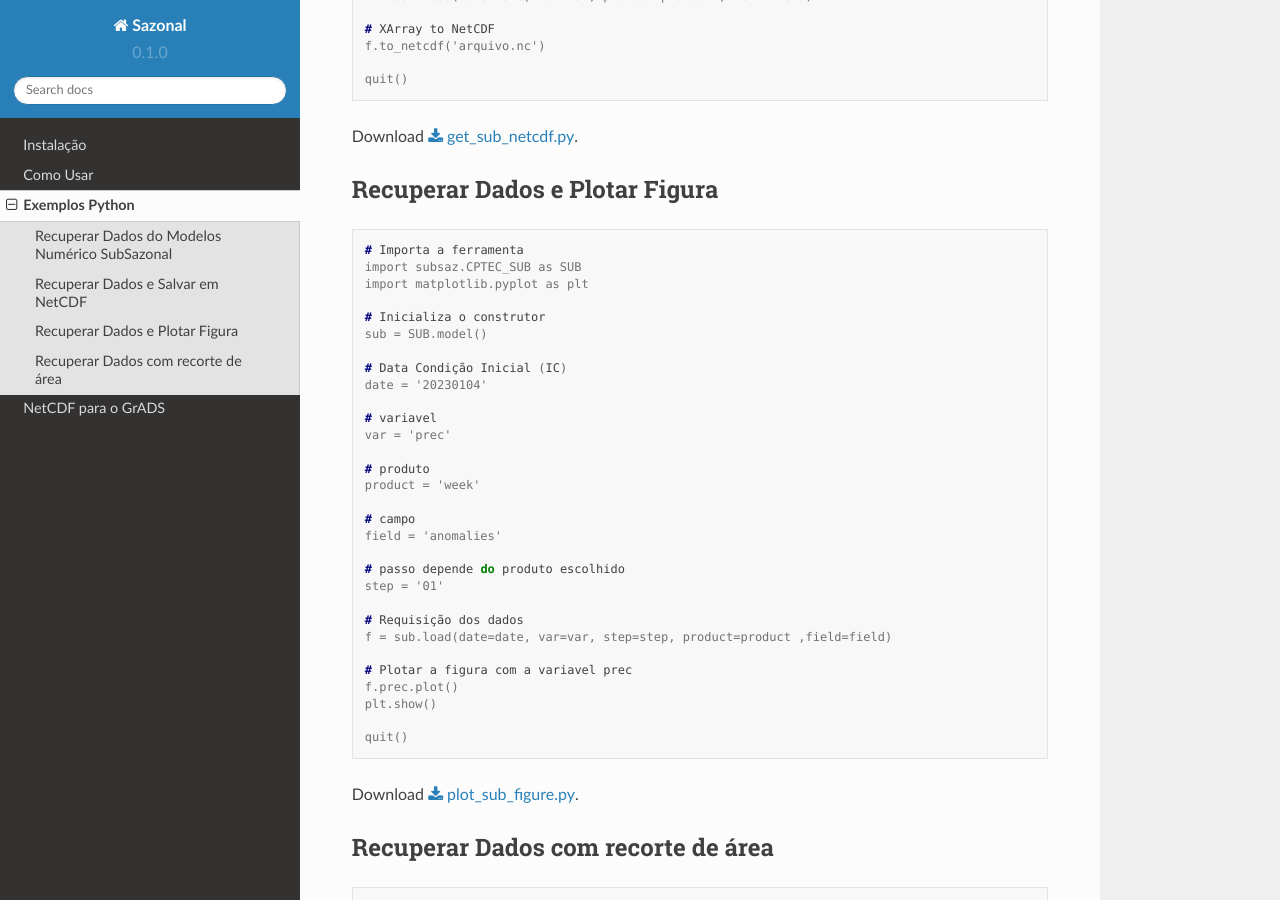
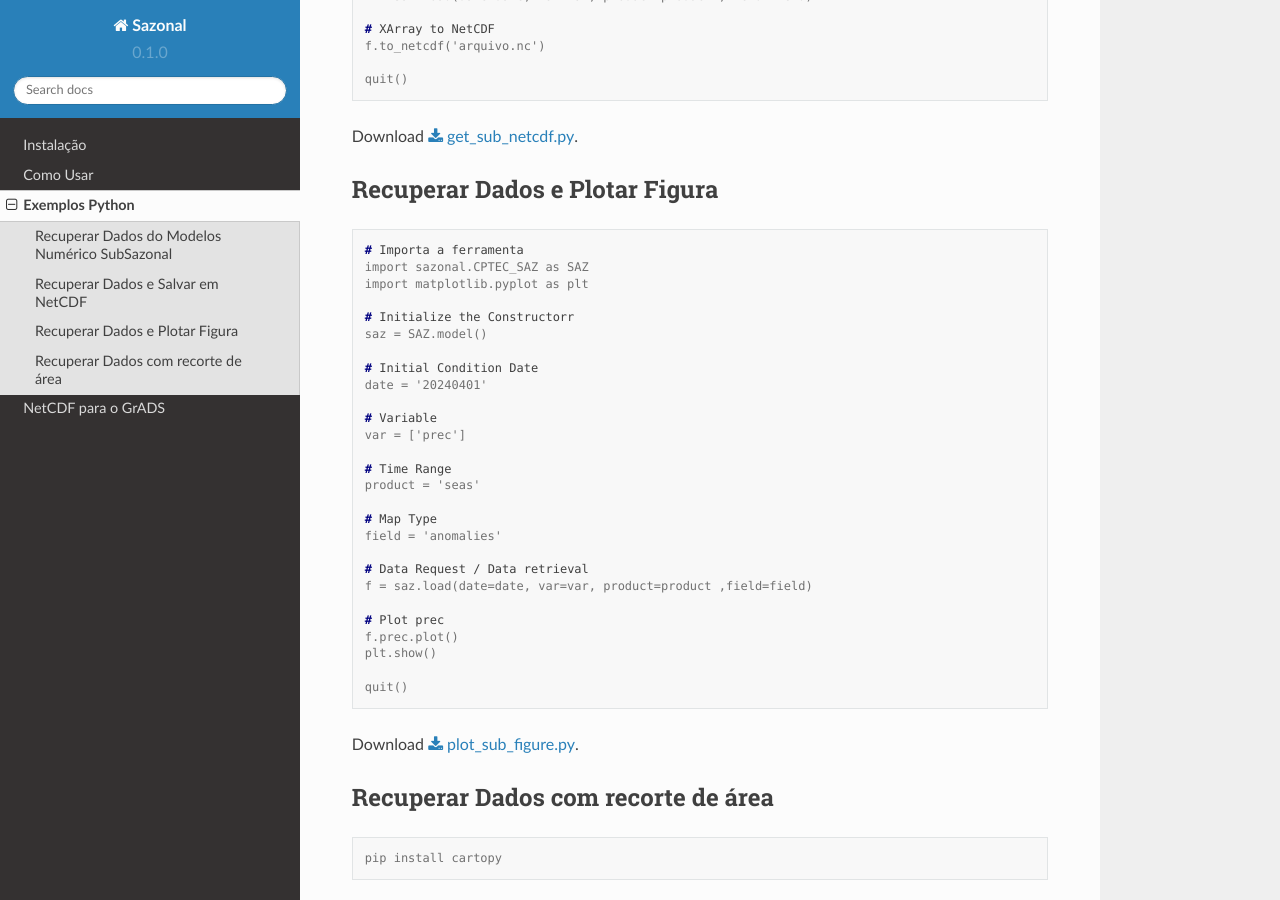
Before and after one commit to framework-CPTEC/Sazonal, a Sphinx documentation site: the page built from docs/source/examplesPython.rst, in a window 1280 px wide and 900 px high, scrolled down 1826 px. Built offline with Sphinx 7.4.7 and the Read the Docs theme 2.0.0, drawn with Linux system fonts in a browser that asks for light colours.

Commit message:
Update examplesPython.rst

```diff
--- a/docs/source/examplesPython.rst
+++ b/docs/source/examplesPython.rst
@@ -114,31 +114,28 @@ Recuperar Dados e Plotar Figura
 .. code-block:: console
 
   # Importa a ferramenta
-  import subsaz.CPTEC_SUB as SUB
+  import sazonal.CPTEC_SAZ as SAZ
   import matplotlib.pyplot as plt
 
-  # Inicializa o construtor
-  sub = SUB.model()
+  # Initialize the Constructorr
+  saz = SAZ.model()
 
-  # Data Condição Inicial (IC)
-  date = '20230104'
+  # Initial Condition Date
+  date = '20240401'
 
-  # variavel
-  var = 'prec'
+  # Variable
+  var = ['prec']
 
-  # produto
-  product = 'week'
+  # Time Range
+  product = 'seas'
 
-  # campo
+  # Map Type
   field = 'anomalies'
 
-  # passo depende do produto escolhido
-  step = '01'
+  # Data Request / Data retrieval
+  f = saz.load(date=date, var=var, product=product ,field=field)
 
-  # Requisição dos dados
-  f = sub.load(date=date, var=var, step=step, product=product ,field=field)
-
-  # Plotar a figura com a variavel prec
+  # Plot prec
   f.prec.plot()
   plt.show()
 
```
